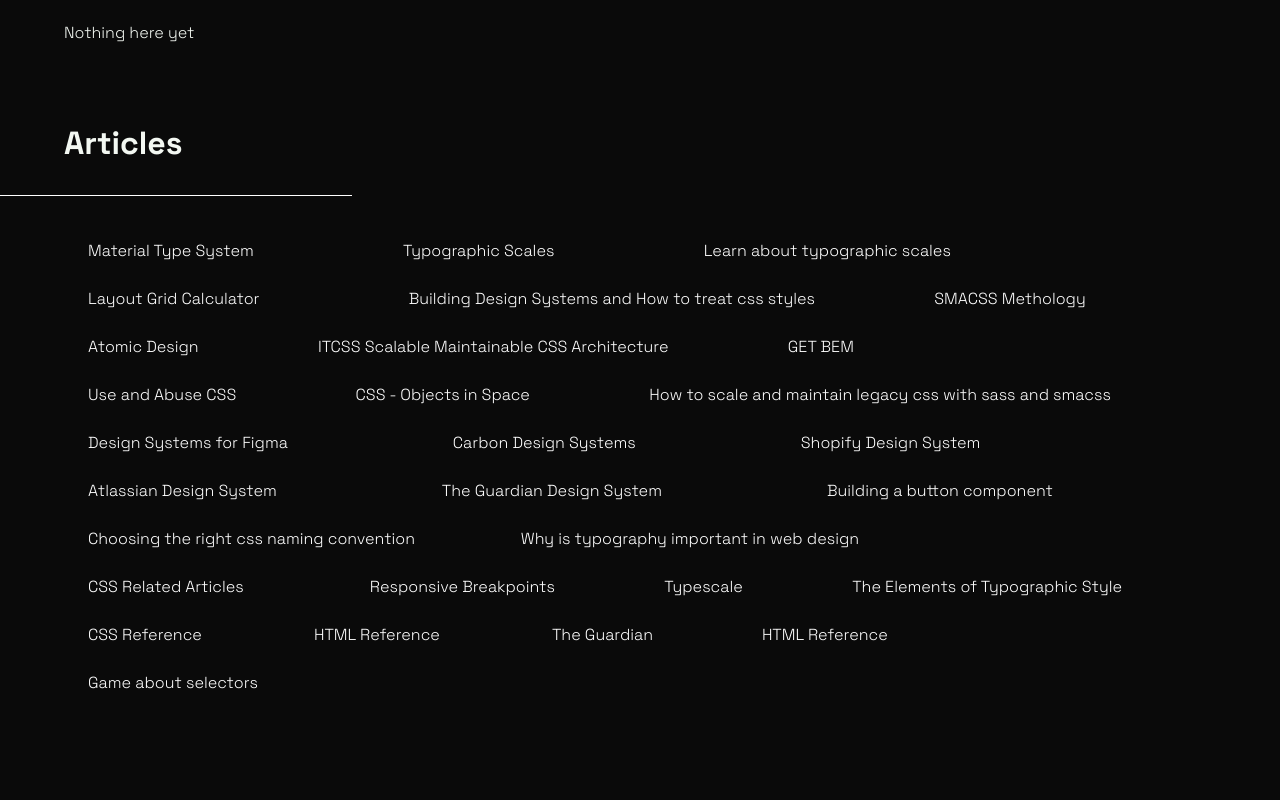
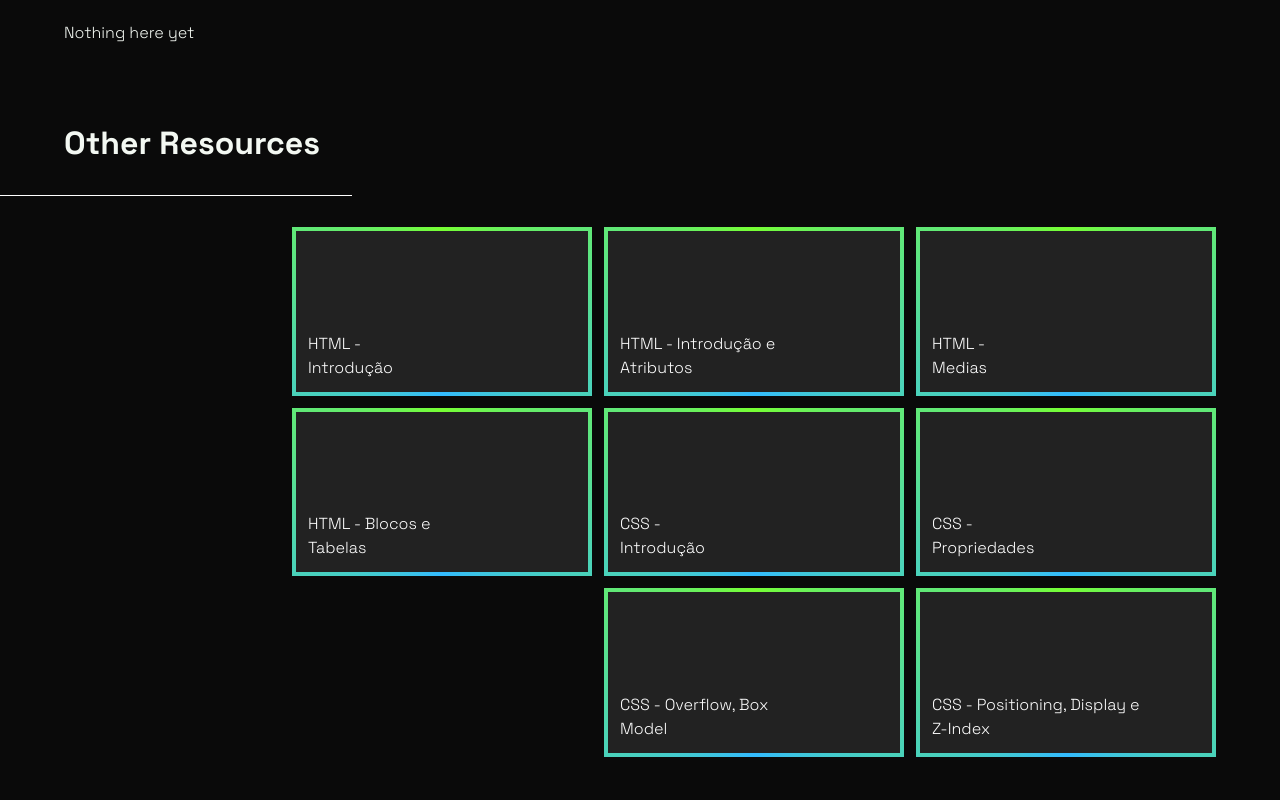
Before and after one commit to fromlandmark/edit-fee, a website with bundled scripts: page index.html in a window 1280 px wide. Shown: the part 3400-4200 px from the top of the page. Before the commit the page ends 4171 px from the top, so only its background shows below. Built offline with nearby package versions, Linux system fonts and the light colour scheme; a web font is replaced by a local one.

Commit message:
Add "Other Resources" section to index.html with multiple presentation cards for HTML and CSS topics, enhancing user access to educational materials.

```diff
--- a/index.html
+++ b/index.html
@@ -123,7 +123,51 @@
 				</div>
 			</a> -->
 		</div>
+		<h2 class="section_title">Other Resources</h2>
+		 <div class="exercises" id="exercises">
+			<a  href="/resources/html-introducao.pdf" data-exercise="html" target="_blank" class="presentation_card" data-type="Presentation">
+				<div class='presentation_card__wrapper'>
+					<span class="presentation_card__title">HTML - Introdução</span>
+				</div>
+			</a>
+			<a  href="/resources/html-intro-e-atributos.pdf" data-exercise="html" target="_blank" class="presentation_card" data-type="Presentation">
+				<div class='presentation_card__wrapper'>
+					<span class="presentation_card__title">HTML - Introdução e Atributos</span>
+				</div>
+			</a>
+			<a  href="/resources/html-medias.pdf" data-exercise="html" target="_blank" class="presentation_card" data-type="Presentation">
+				<div class='presentation_card__wrapper'>
+					<span class="presentation_card__title">HTML - Medias</span>
+				</div>
+			</a>
+			<a  href="/resources/html-blocks-tables.pdf" data-exercise="html" target="_blank" class="presentation_card" data-type="Presentation">
+				<div class='presentation_card__wrapper'>
+					<span class="presentation_card__title">HTML - Blocos e Tabelas</span>
+				</div>
+			</a>
+			<a  href="/resources/css-introducao.pdf" data-exercise="css" target="_blank" class="presentation_card" data-type="Presentation">
+				<div class='presentation_card__wrapper'>
+					<span class="presentation_card__title">CSS - Introdução</span>
+				</div>
+			</a>
+			<a  href="/resources/css-properties.pdf" data-exercise="css" target="_blank" class="presentation_card" data-type="Presentation">
+				<div class='presentation_card__wrapper'>
+					<span class="presentation_card__title">CSS - Propriedades</span>
+				</div>
+			</a>
+			<a  href="/resources/css-overflow-box-model.pdf" data-exercise="css" target="_blank" class="presentation_card" data-type="Presentation">
+				<div class='presentation_card__wrapper'>
+					<span class="presentation_card__title">CSS - Overflow, Box Model</span>
+				</div>
+			</a>
+			<a href="/resources/css-position-display-zindex.pdf" data-exercise="css" target="_blank" class="presentation_card" data-type="Presentation">
+				<div class='presentation_card__wrapper'>
+					<span class="presentation_card__title">CSS - Positioning, Display e Z-Index</span>
+				</div>
+			</a>
 
+
+		</div>
 		<h2 class="section_title">Articles</h2>
 		<div class="reading" id="articles"></div>
 	</body>
```
Also changed, not shown: 9 other files.
